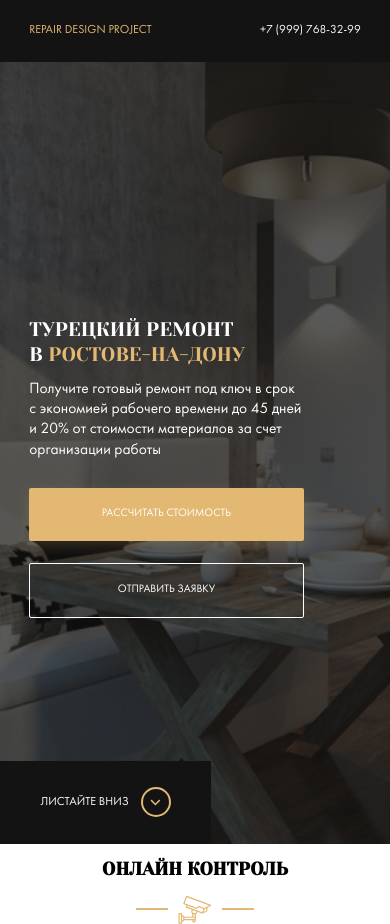
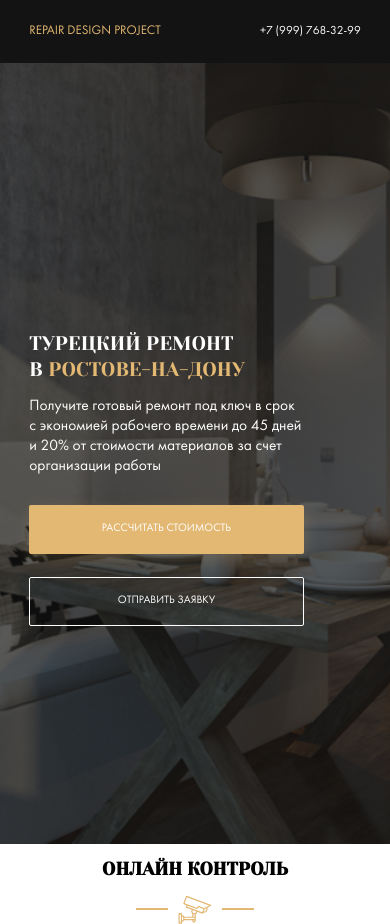
Before and after one commit to pb56/myweb, a PHP site: page / in a window 390 px wide. Run offline with PHP 8.4, Linux system fonts and the light colour scheme; some web fonts are replaced.

Commit message:
feat: add responsive 1200/768/576/320, make pixelperfect

```diff
--- a/css/style.css
+++ b/css/style.css
@@ -384,14 +384,16 @@ body {
 
 .logo {
   color: #E3B873;
-  text-transform: uppercase; }
+  text-transform: uppercase;
+  font-size: 1.074rem; }
 
 .nav__item {
   color: #ffffff;
   text-decoration: none;
   text-transform: uppercase;
-  margin-right: 2.5rem;
-  transition: color 0.2s; }
+  margin-right: 2.1rem;
+  transition: color 0.2s;
+  margin-left: 0.5rem; }
   .nav__item:hover {
     color: #E3B873; }
 
@@ -399,7 +401,7 @@ body {
   color: #E3B873; }
 
 .contacts__phone {
-  margin-right: 45px; }
+  margin-right: 43px; }
 
 .hero {
   position: relative;
@@ -424,16 +426,20 @@ body {
     max-width: 47.85rem;
     margin-left: 4.28rem; }
   .hero__title {
-    margin-bottom: 1rem; }
+    margin-bottom: 1.2rem; }
   .hero__text {
     font-size: 1.57rem;
     line-height: 131%;
     max-width: 500px;
     margin: 0;
-    margin-bottom: 3.7rem; }
-  .hero__button {
-    margin-right: 20px;
-    padding: 20px 35px; }
+    margin-bottom: 3.3rem; }
+  .hero__button--primary {
+    margin-right: 16px;
+    padding: 18px 28px;
+    margin-bottom: -0.1rem; }
+  .hero__button--outline {
+    padding: 17px 46px;
+    margin-top: 0.1rem; }
   .hero__instagram {
     position: absolute;
     left: 0;
@@ -452,7 +458,8 @@ body {
     background-color: #131313;
     text-transform: uppercase;
     text-decoration: none;
-    color: #ffffff; }
+    color: #ffffff;
+    font-size: 0.9rem; }
     .hero__scroll--down::after {
       content: '';
       background: url("../img/arrow-down.svg") no-repeat center;
@@ -460,7 +467,7 @@ body {
       height: 30px;
       border: 2px solid #E3B873;
       border-radius: 50%;
-      margin-left: 12px; }
+      margin-left: 19px; }
 
 .instagram {
   display: flex;
@@ -475,13 +482,13 @@ body {
     color: #E3B873;
     transform: rotate(90deg);
     line-height: 0.8;
-    flex: 1.1rem; }
+    font-size: 1.1rem; }
     .instagram__link::after {
       content: '';
       width: 50px;
       height: 1px;
       background-color: #E3B873;
-      margin-left: 8px; }
+      margin-left: 7px; }
 
 .title {
   font-family: 'Yeseva One', cursive;
@@ -491,6 +498,10 @@ body {
   font-weight: 100; }
   .title--primary {
     color: #E3B873; }
+
+@media screen and (min-width: 1039px) and (max-width: 1239px) {
+  .contacts__phone {
+    margin-right: 0.71rem; } }
 
 @media screen and (max-width: 1200px) {
   html {
@@ -515,17 +526,19 @@ body {
     display: none; }
   .title {
     font-size: 1.64rem; }
-  .hero__scroll-down {
+  .hero__scroll--down {
     display: none; }
   .hero__content {
     max-width: 22.86rem; }
   .hero__text {
     font-size: 1.29rem;
     margin-bottom: 2.28rem; }
-  .hero__button {
+  .hero__button--primary {
     display: block;
     min-width: 22.86rem;
-    margin-bottom: 1.85rem; } }
+    margin-bottom: 1.85rem; }
+  .hero__button--outline {
+    min-width: 22.86rem; } }
 
 @media screen and (max-height: 520px) {
   .hero__scroll--down {
--- a/gulpfile.js
+++ b/gulpfile.js
@@ -30,7 +30,7 @@ function serveSass() {
     .pipe(browserSync.stream());
 };
 
-// Mininizer HTML
+// Minimizer HTML
 function minhtml() {
   return src("./*.html")
     .pipe(
@@ -50,7 +50,7 @@ function minhtml() {
     .pipe(dest("./src"));
 };
 
-// Mininizer CSS
+// Minimizer CSS
 function mincss() {
   return src("./*.css")
     .pipe(
@@ -67,7 +67,7 @@ function mincss() {
     .pipe(dest("./src"));
 };
 
-// Mininizer JS
+// Minimizer JS
 function minjs() {
   return src("./*.js")
     .pipe(
--- a/index.html
+++ b/index.html
@@ -52,10 +52,10 @@
               времени до 45 дней и 20% от стоимости материалов за счет
               организации работы
             </p>
-            <button class="button hero__button button--primary">
+            <button class="button hero__button--primary button--primary">
               Рассчитать стоимость
             </button>
-            <button class="button hero__button button--outline">
+            <button class="button hero__button--outline button--outline">
               Отправить заявку
             </button>
           </div>
--- a/sass/_media.sass
+++ b/sass/_media.sass
@@ -1,3 +1,6 @@
+@media screen and (min-width: 1039px) and (max-width: 1239px)
+    .contacts__phone
+        margin-right: 0.71rem
 @media screen and (max-width: 1200px)
     html
         font-size: 12px
@@ -23,17 +26,19 @@
     .title
         font-size: 1.64rem
     .hero
-        &__scroll-down
+        &__scroll--down
             display: none
         &__content
             max-width: 22.86rem
         &__text
             font-size: 1.29rem
             margin-bottom: 2.28rem
-        &__button
+        &__button--primary
             display: block
             min-width: 22.86rem
             margin-bottom: 1.85rem
+        &__button--outline
+            min-width: 22.86rem
 @media screen and ( max-height: 520px )
     .hero
         &__scroll--down
--- a/sass/templates/_header.sass
+++ b/sass/templates/_header.sass
@@ -13,13 +13,15 @@
 .logo
     color: $primary
     text-transform: uppercase
+    font-size: 1.074rem
 .nav
     &__item
-        color: $light
-        text-decoration: none
-        text-transform: uppercase
-        margin-right: 2.5rem
-        transition: color 0.2s
+        color: #ffffff;
+        text-decoration: none;
+        text-transform: uppercase;
+        margin-right: 2.1rem;
+        transition: color 0.2s;
+        margin-left: 0.5rem;
         &:hover
             color: $primary
 
@@ -27,4 +29,4 @@
     color: $primary
 .contacts
     &__phone
-        margin-right: 45px
+        margin-right: 43px
--- a/sass/templates/_hero.sass
+++ b/sass/templates/_hero.sass
@@ -21,16 +21,20 @@
         max-width: 47.85rem
         margin-left: 4.28rem
     &__title
-        margin-bottom: 1rem
+        margin-bottom: 1.2rem
     &__text
         font-size: 1.57rem
         line-height: 131%
         max-width: 500px
         margin: 0
-        margin-bottom: 3.7rem
-    &__button
-        margin-right: 20px
-        padding: 20px 35px
+        margin-bottom: 3.3rem
+    &__button--primary
+        margin-right: 16px
+        padding: 18px 28px
+        margin-bottom: -0.1rem
+    &__button--outline
+        padding: 17px 46px;
+        margin-top: 0.1rem;
     &__instagram
         position: absolute
         left: 0
@@ -50,6 +54,7 @@
         text-transform: uppercase
         text-decoration: none
         color: $light
+        font-size: 0.9rem;
         &::after
           content: ''
           background: url('../img/arrow-down.svg') no-repeat center
@@ -57,7 +62,7 @@
           height: 30px
           border: 2px solid $primary
           border-radius: 50%
-          margin-left: 12px
+          margin-left: 19px
 .instagram
     display: flex
     justify-content: center
@@ -71,13 +76,13 @@
         color: $primary
         transform: rotate(90deg)
         line-height: 0.8
-        flex: 1.1rem
+        font-size: 1.1rem
         &::after
             content: ''
             width: 50px
             height: 1px
             background-color: $primary
-            margin-left: 8px
+            margin-left: 7px
 .title
     font-family: 'Yeseva One', cursive
     text-transform: uppercase
```
